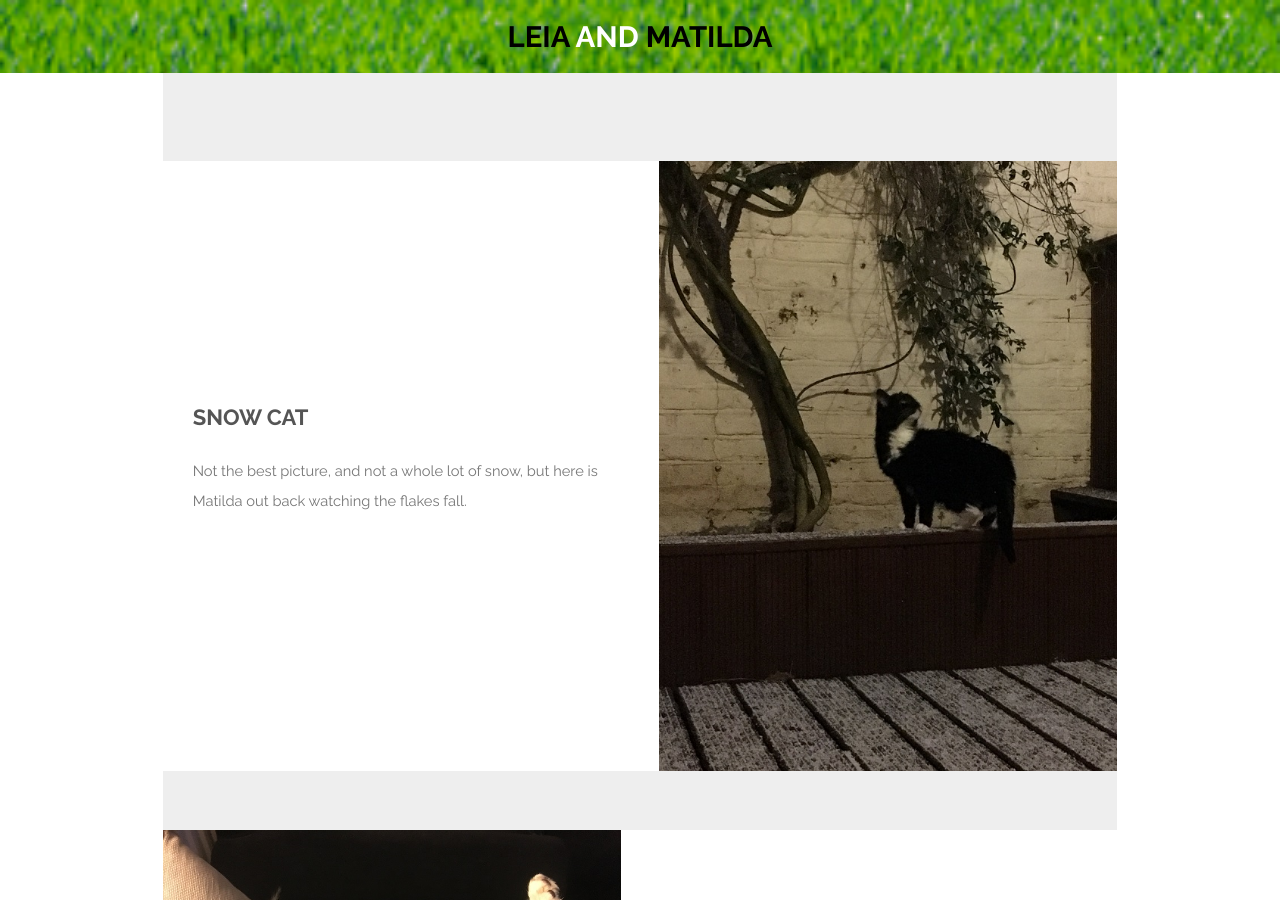
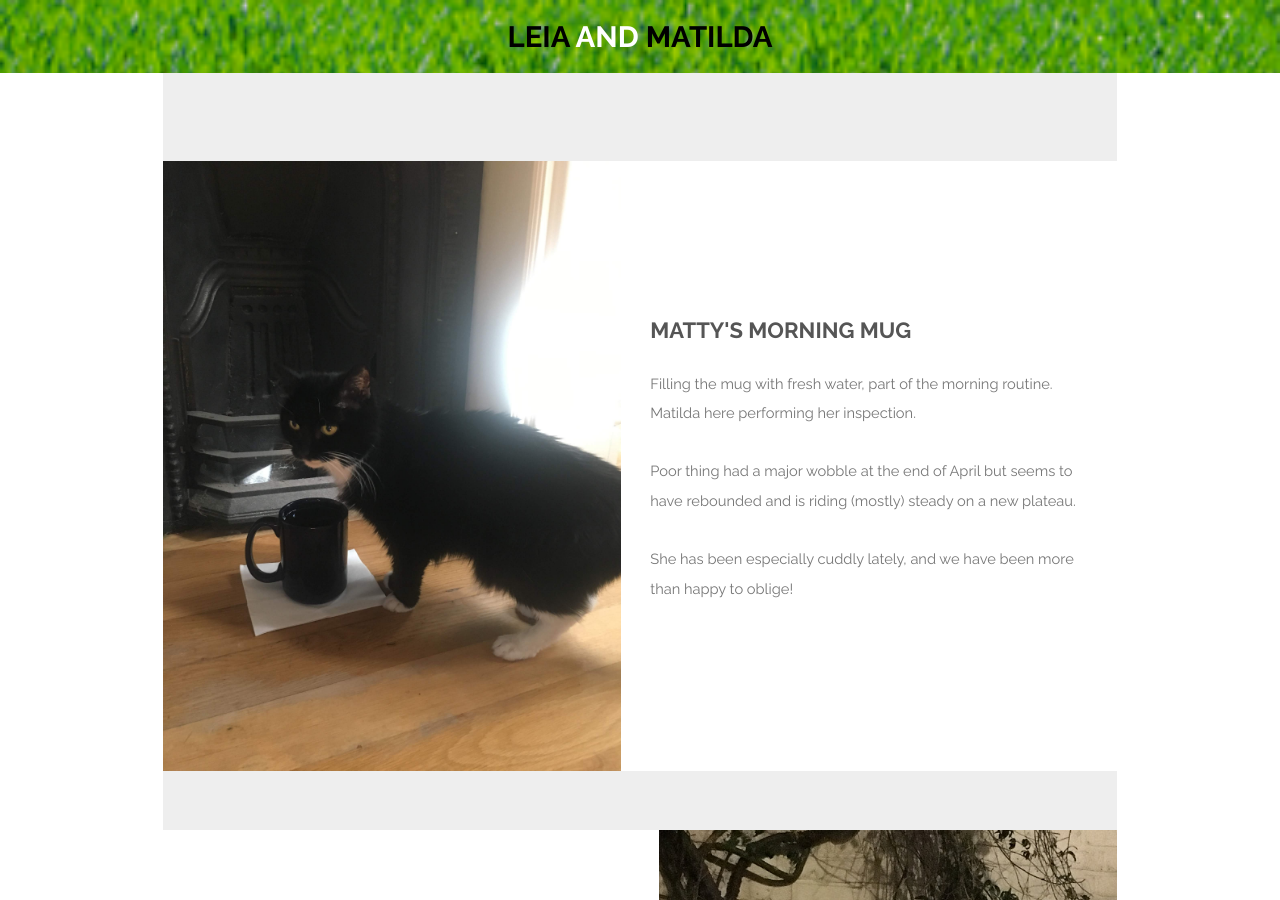
Before and after one commit to jaypalexa/leia-and-matilda, a Jekyll site: the page built from index.md, in a window 1280 px wide and 900 px high. Built offline with Jekyll 4.4.1, drawn with Linux system fonts in a browser that asks for light colours.

Commit message:
Matty's Morning Mug post

```diff
--- a/index.md
+++ b/index.md
@@ -6,6 +6,15 @@ description: A photo essay by Leia and Matilda
 ---
 <section id="one" class="wrapper style1">
   <div class="inner">
+    <article class="feature left">
+      <span class="image"><a href="{{ site.url }}{{ site.baseurl }}/assets/images/20180511_0853_matilda.jpg"><img src="{{ site.url }}{{ site.baseurl }}/assets/images/20180511_0853_matilda.jpg" /></a></span>
+      <div class="content">
+        <h2>Matty's Morning Mug</h2>
+        <p>Filling the mug with fresh water, part of the morning routine.  Matilda here performing her inspection.</p>
+		<p>Poor thing had a major wobble at the end of April but seems to have rebounded and is riding (mostly) steady on a new plateau.</p>
+		<p>She has been especially cuddly lately, and we have been more than happy to oblige!</p>
+      </div>
+    </article>
     <article class="feature right">
       <span class="image"><a href="{{ site.url }}{{ site.baseurl }}/assets/images/20180226_1816_matilda.jpg"><img src="{{ site.url }}{{ site.baseurl }}/assets/images/20180226_1816_matilda.jpg" /></a></span>
       <div class="content">
```
Also changed, not shown: assets/images/20180511_0853_matilda.jpg (added).
